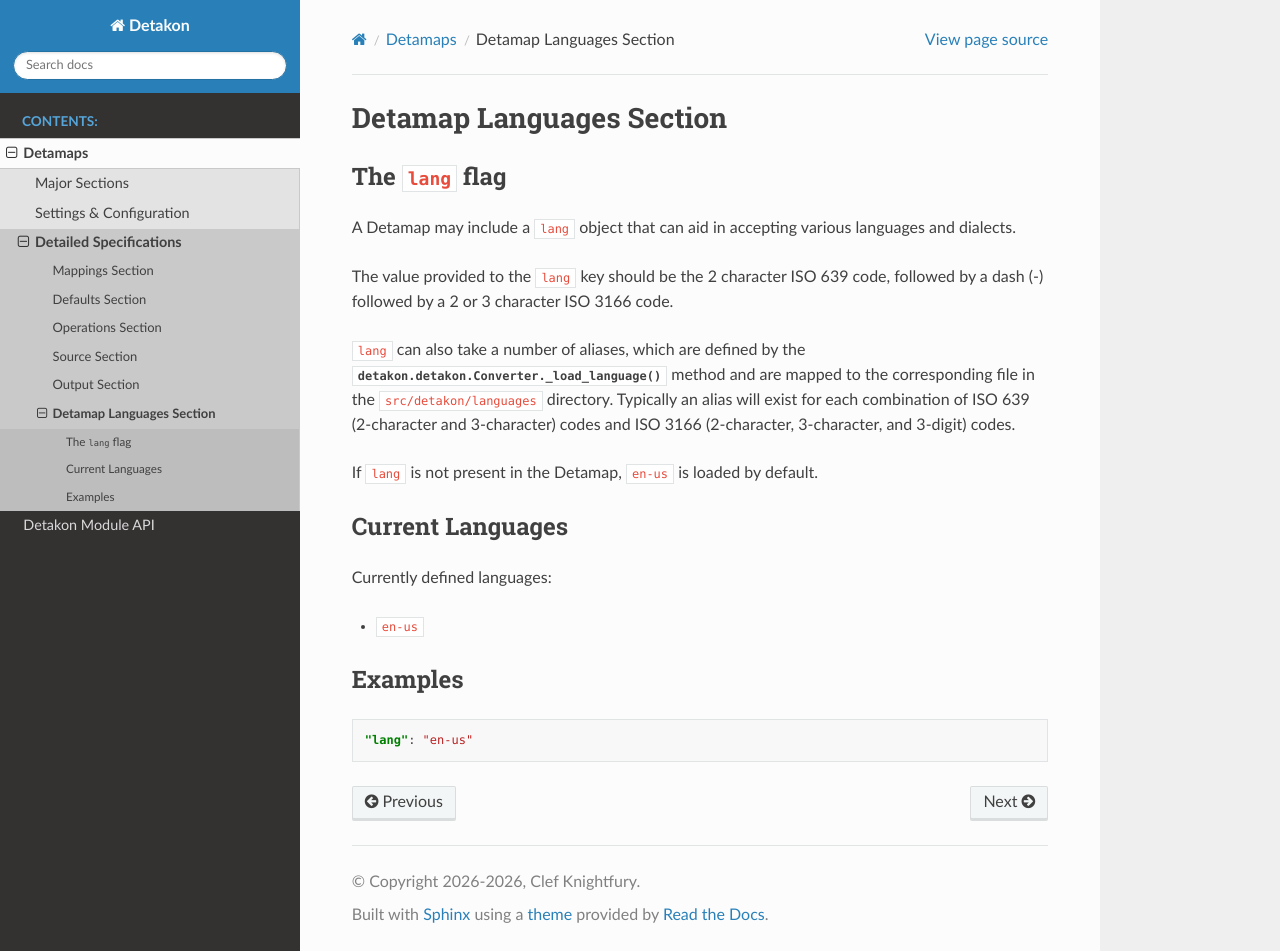
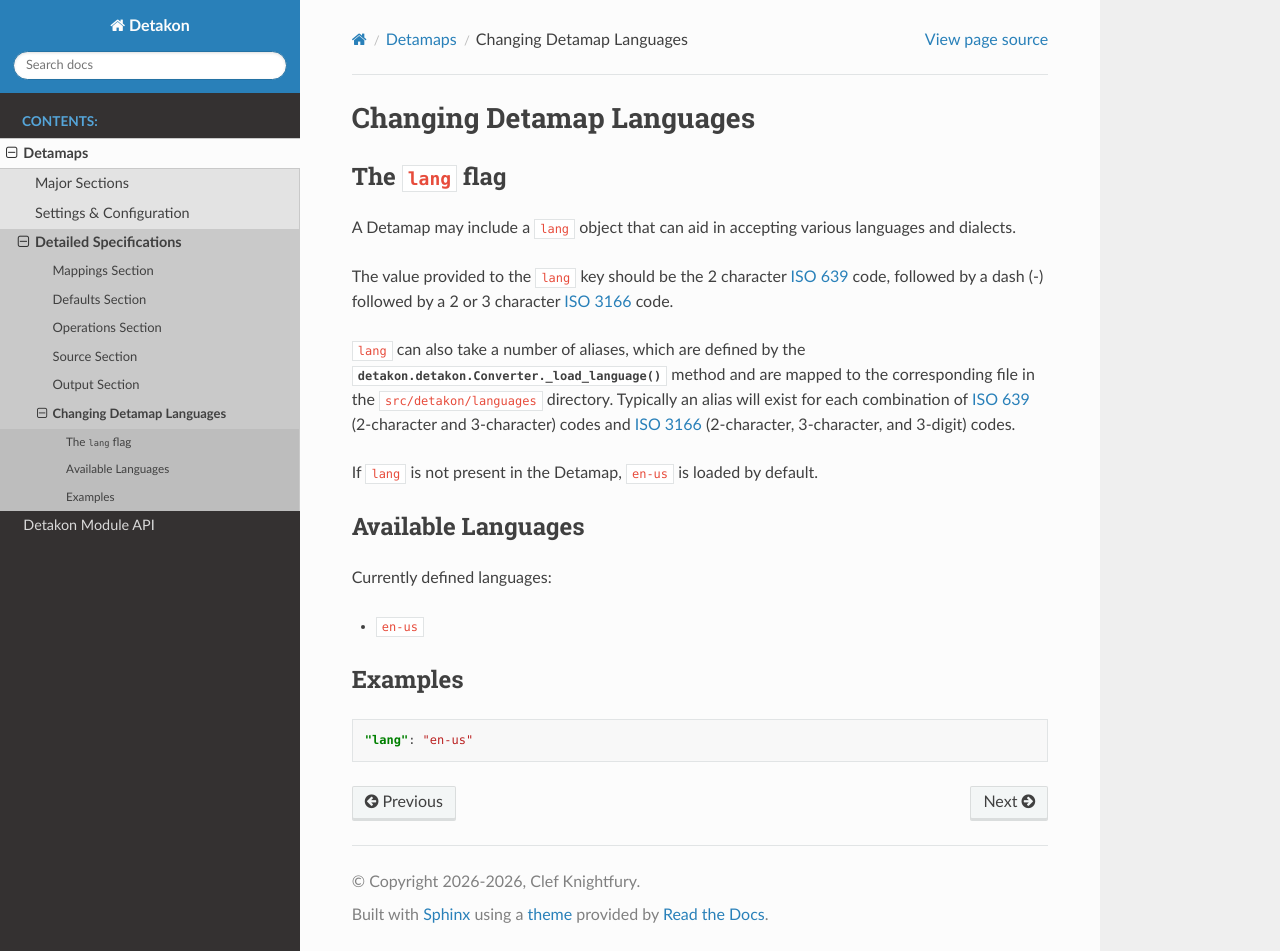
Before and after one commit to cknightfury/detakon, a Sphinx documentation site: the page built from docs/source/lang.rst, in a window 1280 px wide and 951 px high. Built offline with Sphinx 7.4.7 and the Read the Docs theme 3.1.0, drawn with Linux system fonts in a browser that asks for light colours.

Commit message:
fine tuned lang flag docs

```diff
--- a/docs/source/lang.rst
+++ b/docs/source/lang.rst
@@ -1,22 +1,22 @@
 .. docs/lang.rst
 
-*************************
-Detamap Languages Section
-*************************
+**************************
+Changing Detamap Languages
+**************************
 
 The ``lang`` flag
 =================
 
 A Detamap may include a ``lang`` object that can aid in accepting various languages and dialects.
 
-The value provided to the ``lang`` key should be the 2 character ISO 639 code, followed by a dash (-) followed by a 2 or 3 character ISO 3166 code.
+The value provided to the ``lang`` key should be the 2 character `ISO 639 <https://en.wikipedia.org/wiki/List_of_ISO_639_language_codes>`_ code, followed by a dash (-) followed by a 2 or 3 character `ISO 3166 <https://en.wikipedia.org/wiki/List_of_ISO_3166_country_codes>`_ code.
 
-``lang`` can also take a number of aliases, which are defined by the :meth:`detakon.detakon.Converter._load_language()` method and are mapped to the corresponding file in the ``src/detakon/languages`` directory.  Typically an alias will exist for each combination of ISO 639 (2-character and 3-character) codes and ISO 3166 (2-character, 3-character, and 3-digit) codes.
+``lang`` can also take a number of aliases, which are defined by the :meth:`detakon.detakon.Converter._load_language()` method and are mapped to the corresponding file in the ``src/detakon/languages`` directory.  Typically an alias will exist for each combination of `ISO 639 <https://en.wikipedia.org/wiki/List_of_ISO_639_language_codes>`_ (2-character and 3-character) codes and `ISO 3166 <https://en.wikipedia.org/wiki/List_of_ISO_3166_country_codes>`_ (2-character, 3-character, and 3-digit) codes.
 
 If ``lang`` is not present in the Detamap, ``en-us`` is loaded by default.
 
-Current Languages
-=================
+Available Languages
+===================
 
 Currently defined languages:
 
```
